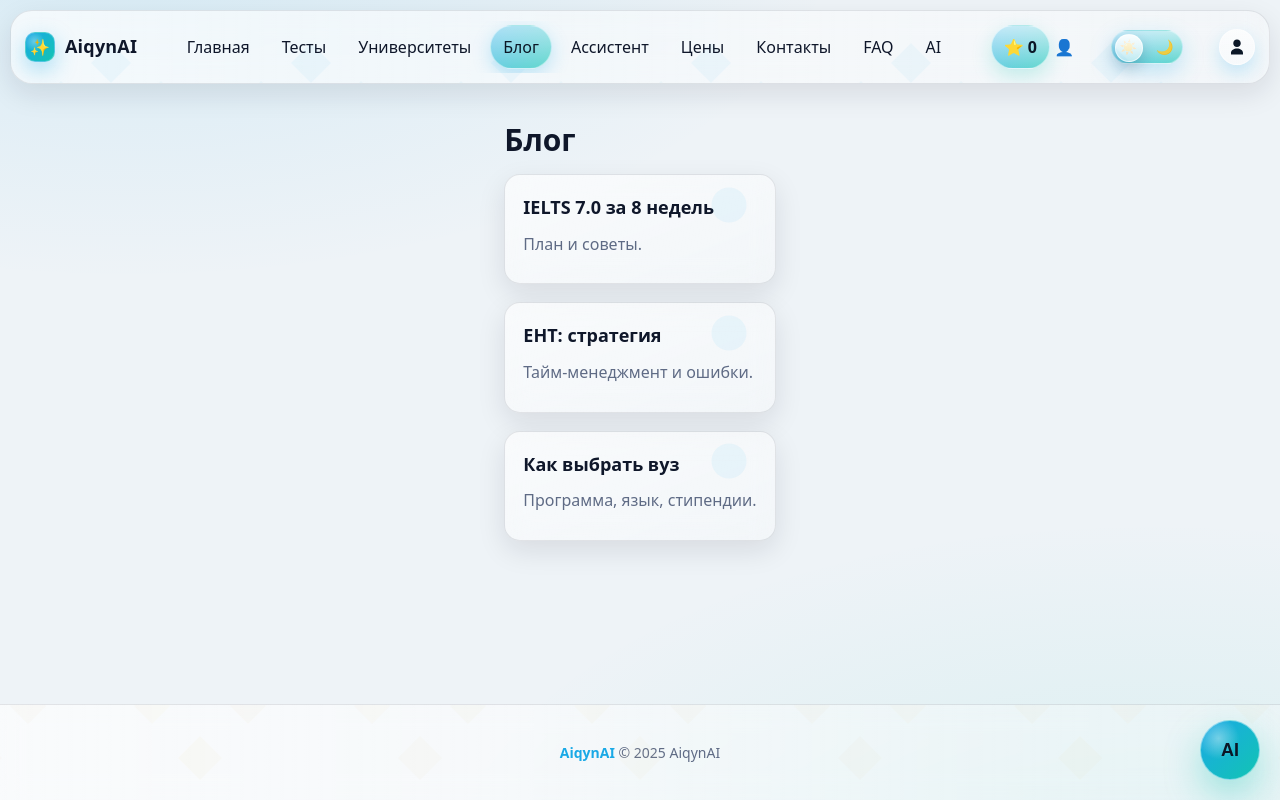
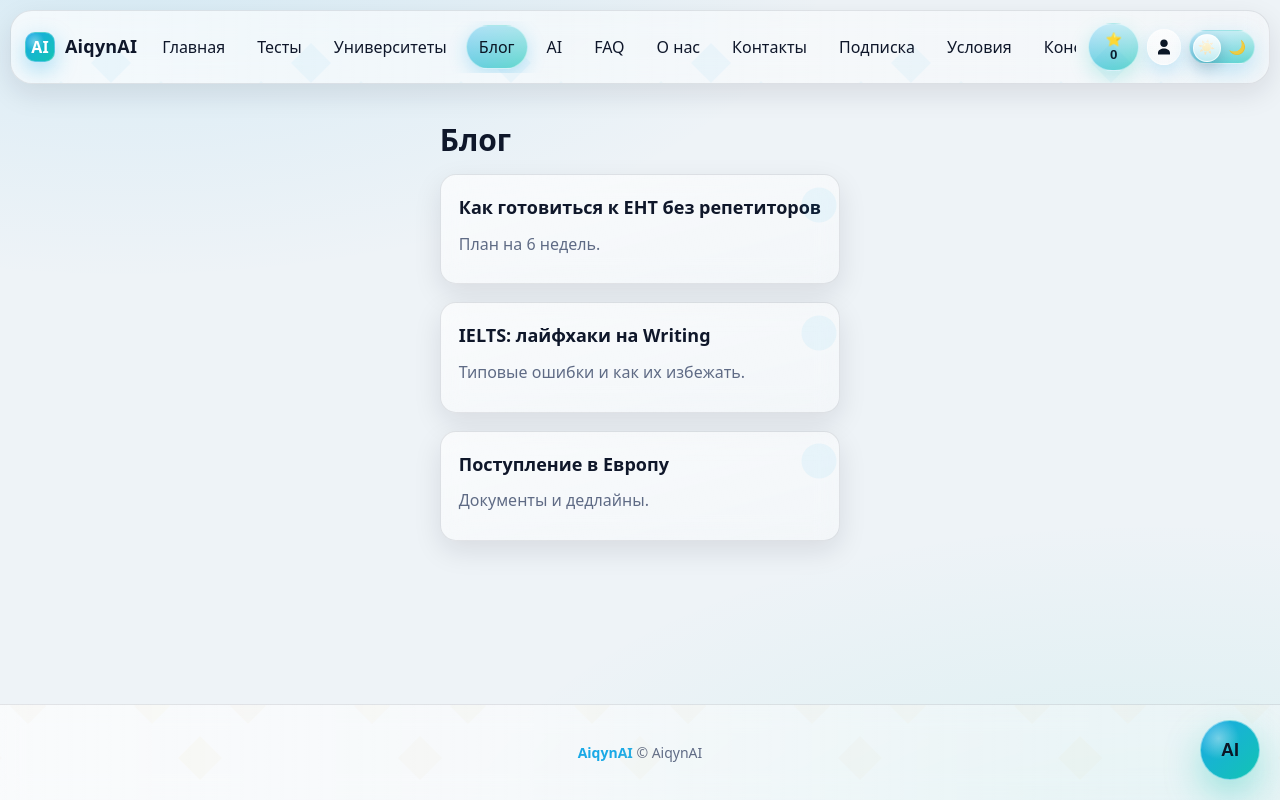
Before and after one commit to bluscort/aiqynai, a plain HTML site: page blog.html in a window 1280 px wide. Drawn offline with Linux system fonts and the light colour scheme.

Commit message:
Update blog.html NEW VERSION

```diff
--- a/blog.html
+++ b/blog.html
@@ -1,34 +1,28 @@
-<!DOCTYPE html>
+<!doctype html>
 <html lang="ru">
-<head><meta charset="UTF-8"/><meta name="viewport" content="width=device-width,initial-scale=1.0"/>
-<title>AiqynAI — Блог</title><link rel="stylesheet" href="style.css"/></head>
+<head><meta charset="utf-8"/><meta name="viewport" content="width=device-width,initial-scale=1"/><title>Блог — AiqynAI</title><link rel="stylesheet" href="style.css"/></head>
 <body>
   <header class="site-header">
-  <div class="brand"><span class="logo">✨</span><span class="title">AiqynAI</span></div>
+    <div class="brand" tabindex="0" aria-label="Домой"><div class="logo">AI</div><div class="title">AiqynAI</div></div>
     <nav class="nav">
-    <a href="index.html">Главная</a>
-    <a href="tests.html">Тесты</a>
-    <a href="universities.html">Университеты</a>
-    <a href="blog.html" class="active">Блог</a>
-    <a href="assistant.html">Ассистент</a>
-    <a href="pricing.html">Цены</a>
-    <a href="contacts.html">Контакты</a>
-    <a href="faq.html">FAQ</a>
-    <a href="ai.html" class="ai-link">AI</a>
+      <a href="index.html">Главная</a><a href="tests.html">Тесты</a><a href="universities.html">Университеты</a><a href="blog.html" class="active">Блог</a><a href="ai.html">AI</a><a href="faq.html">FAQ</a><a href="about.html">О нас</a><a href="contacts.html">Контакты</a><a href="pricing.html">Подписка</a><a href="terms.html">Условия</a><a href="privacy.html">Конфиденциальность</a>
     </nav>
-  <div class="actions">
-    <a id="pointsDisplay" class="points" href="rewards.html" title="Награды">⭐ 0</a>
-    <a href="profile.html" class="profile-icon" title="Профиль">👤</a>
+    <div class="header-right">
+      <button id="pointsDisplay" class="points" type="button" title="Награды">⭐ 0</button>
+      <button id="profileButton" class="icon-btn" type="button" title="Профиль" aria-label="Профиль"><svg viewBox="0 0 24 24"><path d="M12 12c2.9 0 5-2.1 5-5s-2.1-5-5-5-5 2.1-5 5 2.1 5 5 5zm0 2c-4 0-8 2-8 6v2h16v-2c0-4-4-6-8-6z"/></svg></button>
     </div>
   </header>
+
   <main class="container">
     <h1>Блог</h1>
     <div class="grid">
-    <a class="card" href="#" onclick="alert('Пост откроется позже.');return false;"><h3>IELTS 7.0 за 8 недель</h3><p>План и советы.</p></a>
-    <a class="card" href="#" onclick="alert('Пост откроется позже.');return false;"><h3>ЕНТ: стратегия</h3><p>Тайм-менеджмент и ошибки.</p></a>
-    <a class="card" href="#" onclick="alert('Пост откроется позже.');return false;"><h3>Как выбрать вуз</h3><p>Программа, язык, стипендии.</p></a>
+      <a class="card" href="#"><h3>Как готовиться к ЕНТ без репетиторов</h3><p>План на 6 недель.</p></a>
+      <a class="card" href="#"><h3>IELTS: лайфхаки на Writing</h3><p>Типовые ошибки и как их избежать.</p></a>
+      <a class="card" href="#"><h3>Поступление в Европу</h3><p>Документы и дедлайны.</p></a>
     </div>
   </main>
-<footer class="site-footer">© 2025 AiqynAI</footer>
+
+  <footer class="site-footer"><span>© AiqynAI</span></footer>
   <script src="script.js"></script>
-</body></html>
+</body>
+</html>
```
Lines whose indentation alone changed are shown as unchanged.
